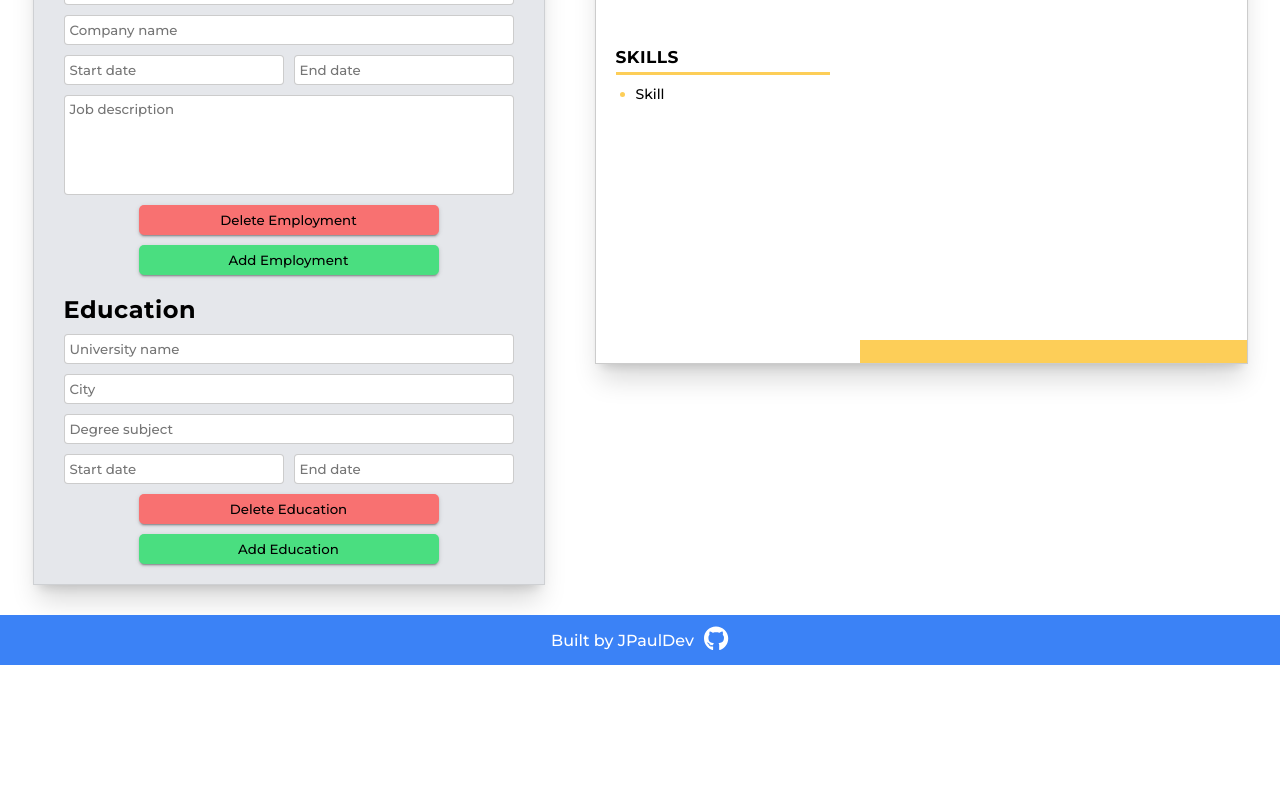
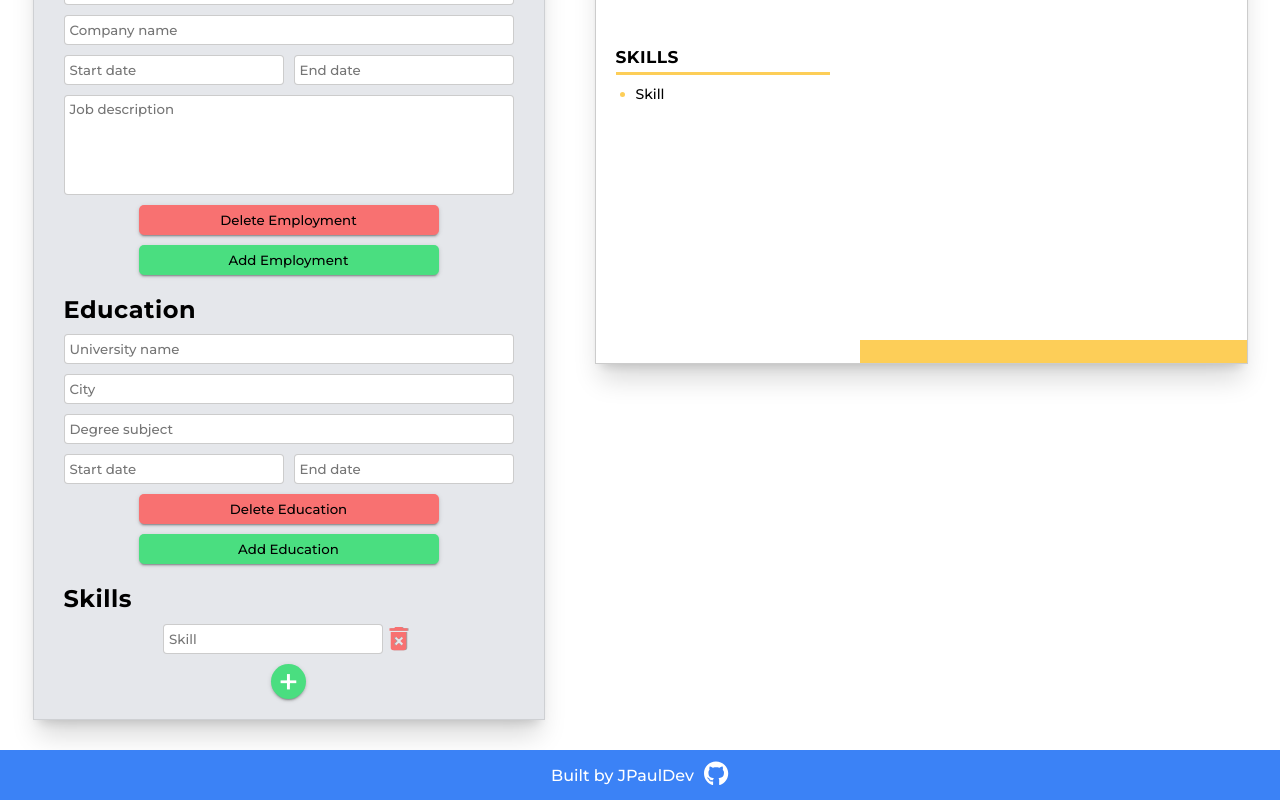
Before and after one commit to JPaulDev/cv-creator, a React (Create React App) app: page / in a window 1280 px wide. Shown: the part 693-1493 px from the top of the page. Before the commit the page ends 1358 px from the top, so only its background shows below. Built offline with nearby package versions, Linux system fonts and the light colour scheme.

Commit message:
Add skills input

```diff
--- a/src/components/Form/Form.js
+++ b/src/components/Form/Form.js
@@ -3,6 +3,7 @@ import PersonalDetails from './PersonalDetails';
 import ContactInformation from './ContactInformation';
 import WorkExperience from './WorkExperience';
 import Education from './Education';
+import Skills from './Skills';
 
 const StyledForm = styled.form`
   display: flex;
@@ -30,6 +31,10 @@ function Form(props) {
     onEducationChange,
     onAddEducation,
     onDeleteEducation,
+    skills,
+    onSkillChange,
+    onAddSkill,
+    onDeleteSkill,
   } = props;
 
   return (
@@ -54,6 +59,12 @@ function Form(props) {
         onAddEducation={onAddEducation}
         onDeleteEducation={onDeleteEducation}
       />
+      <Skills
+        skills={skills}
+        onSkillChange={onSkillChange}
+        onDeleteSkill={onDeleteSkill}
+        onAddSkill={onAddSkill}
+      />
     </StyledForm>
   );
 }
--- /dev/null
+++ b/src/components/Form/Skills.js
@@ -0,0 +1,80 @@
+import styled from 'styled-components';
+import Fieldset from './Fieldset';
+import SectionHeader from './SectionHeader';
+import Input from './Input';
+import { ReactComponent as ReactLogo } from '../../img/delete-icon.svg';
+
+const Div = styled.div`
+  display: flex;
+  align-items: center;
+`;
+
+const AddButton = styled.button`
+  width: 35px;
+  height: 35px;
+  font-size: 35px;
+  line-height: 20px;
+  border-radius: 50%;
+  border: none;
+  color: white;
+  background-color: #4ade80;
+  user-select: none;
+  cursor: pointer;
+  box-shadow: rgba(0, 0, 0, 0.2) 0px 3px 1px -2px,
+    rgba(0, 0, 0, 0.14) 0px 2px 2px 0px, rgba(0, 0, 0, 0.12) 0px 1px 5px 0px;
+  transition: all 0.2s ease-in-out;
+
+  &:hover {
+    background-color: #22c55e;
+    box-shadow: 0px 2px 4px -1px rgba(0, 0, 0, 0.2),
+      0px 4px 5px 0px rgba(0, 0, 0, 0.14), 0px 1px 10px 0px rgba(0, 0, 0, 0.12);
+  }
+`;
+
+const DeleteButton = styled.button`
+  width: 31px;
+  height: 31px;
+  fill: #f87171;
+  border: none;
+  user-select: none;
+  cursor: pointer;
+  background-color: rgba(0, 0, 0, 0);
+  filter: drop-shadow(1px 0.5px 0.5px rgb(0 0 0 / 0.3));
+
+  &:hover {
+    fill: #ef4444;
+  }
+`;
+
+function Skills(props) {
+  const { skills, onSkillChange, onAddSkill, onDeleteSkill } = props;
+
+  return (
+    <Fieldset>
+      <SectionHeader header="Skills" />
+      {skills.map((skill) => (
+        <Div key={skill.id}>
+          <Input
+            name="skill"
+            placeholder="Skill"
+            type="text"
+            inputWidth="220px"
+            value={skill.skill}
+            onChange={(e) => onSkillChange(e, skill.id)}
+          />
+          <DeleteButton
+            title="Delete Skill"
+            onClick={(e) => onDeleteSkill(e, skill.id)}
+          >
+            <ReactLogo />
+          </DeleteButton>
+        </Div>
+      ))}
+      <AddButton title="Add Skill" onClick={onAddSkill}>
+        +
+      </AddButton>
+    </Fieldset>
+  );
+}
+
+export default Skills;
--- a/src/components/Main.js
+++ b/src/components/Main.js
@@ -46,6 +46,13 @@ function Main() {
       degreeSubject: '',
       educationStart: '',
       educationEnd: '',
+    },
+  ]);
+
+  const [skills, setSkills] = useState([
+    {
+      id: uniqid(),
+      skill: '',
     },
   ]);
 
@@ -139,6 +146,40 @@ function Main() {
     setEducation(updatedEducation);
   }
 
+  function handleSkillChange(e, id) {
+    const { name, value } = e.target;
+
+    const updatedSkill = skills.map((skill) => {
+      if (skill.id === id) {
+        return { ...skill, [name]: value };
+      }
+      return skill;
+    });
+
+    setSkills(updatedSkill);
+  }
+
+  function handleAddSkill(e) {
+    e.preventDefault();
+
+    setSkills((prevState) => {
+      const newSkill = {
+        id: uniqid(),
+        skill: '',
+      };
+
+      return [...prevState, newSkill];
+    });
+  }
+
+  function handleDeleteSkill(e, id) {
+    e.preventDefault();
+
+    const updatedSkills = skills.filter((skill) => skill.id !== id);
+
+    setSkills(updatedSkills);
+  }
+
   return (
     <StyledMain>
       <Form
@@ -154,6 +195,10 @@ function Main() {
         onEducationChange={handleEducationChange}
         onAddEducation={handleAddEducation}
         onDeleteEducation={handleDeleteEducation}
+        skills={skills}
+        onSkillChange={handleSkillChange}
+        onAddSkill={handleAddSkill}
+        onDeleteSkill={handleDeleteSkill}
       />
       <CVPreview />
     </StyledMain>
```
Also changed, not shown: src/img/delete-icon.svg (added).
